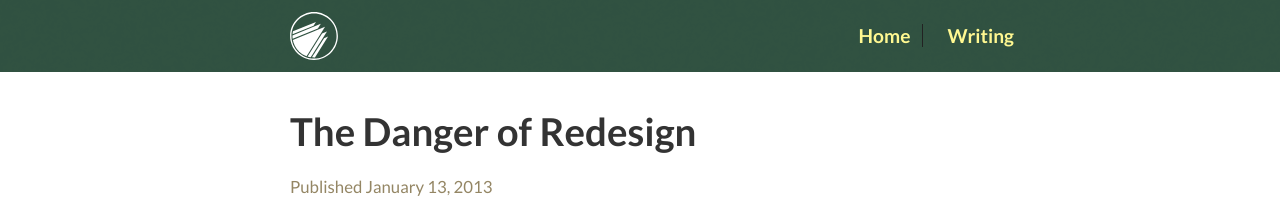
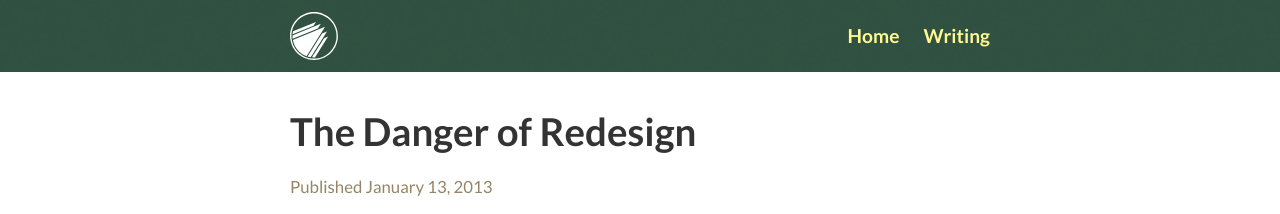
Before and after one commit to jchausse/fp-jekyll, a Jekyll site: the page built from _posts/2013-01-19-the-danger-of-redesign.md, in a window 1280 px wide. Shown: the top 214 px of the page. Built offline with Jekyll 4.4.1, drawn with Linux system fonts in a browser that asks for light colours; some web fonts are replaced.

Commit message:
Everything perfect except content bugs?

```diff
--- a/_layouts/post.html
+++ b/_layouts/post.html
@@ -13,12 +13,12 @@
     {{ content }}
 
     <div class="pageNavigation">
-  	{% if page.previous.url %}
-    <div class="prev"><div class="heading">Older:</div><a href="{{page.previous.url}}">{{page.previous.title}}</a></div>
-  	{% endif %}
-  	{% if page.next.url %}
-    <div class="next"><div class="heading ">Newer:</div><a href="{{page.next.url}}">{{page.next.title}}</a></div>
- 	{% endif %}
+
+    <div class="prev">{% if page.previous.url %}<div class="heading">Older:</div><a href="{{page.previous.url}}">{{page.previous.title}}</a>  {% endif %}</div>
+
+
+    <div class="next">    {% if page.next.url %}<div class="heading ">Newer:</div><a href="{{page.next.url}}">{{page.next.title}}</a>   {% endif %}</div>
+
 	</div>
 
 </article>
--- a/_sass/style.scss
+++ b/_sass/style.scss
@@ -33,18 +33,10 @@
 	margin-bottom:$point-base;
 }
 
-p, ol li, ul li  {
+p  {
 	@include size-medium;
 	margin-bottom: $point-base;
 }
-
-ol, ul { list-style-position: outside; margin-left:$point-base*4; text-indent:0; position:relative; left: $point-base; }
-ol li, ul li { padding-left:$point-base*.5;}
-
-ol li { list-style-type:decimal;}
-ul li { list-style-type:disc;}
-
-
 
 blockquote {
 	@include max-out-width;
@@ -140,7 +132,7 @@
 .site-header {
 
 	height: 3 * $point-base;
-	padding:0 $point-base * 2;
+	padding:0 $point-base * 1.5;
 
 	@media screen and (max-width: $break-small) {
     	padding:0 $point-base *1;
@@ -204,7 +196,6 @@
 				text-decoration: none;
 				padding-right: $point-base * .5;
 				padding-left: $point-base * .5;
-				border-right: 1px $color-dark4 solid;
 			}
 		}
 
@@ -220,7 +211,6 @@
 
 footer {
 	padding: $point-base;
-   	text-shadow: 1px 1px rgba(0,0,0,0.4);
 	background-color: $color-dark1;
 	display:block;
 	text-align: center;
@@ -267,6 +257,12 @@
 		@include size-medium;
 	}
 	h2 { @include size-large;}
+
+	ol, ul { list-style-position: outside; margin:auto; text-indent:0; position:relative; left: $point-base; }
+	ol li, ul li { padding-left:$point-base*.5;}
+
+	ol li { list-style-type:decimal;}
+	ul li { list-style-type:disc;}
 }
 
 .post iframe {
```
Also changed, not shown: 8 other files.
